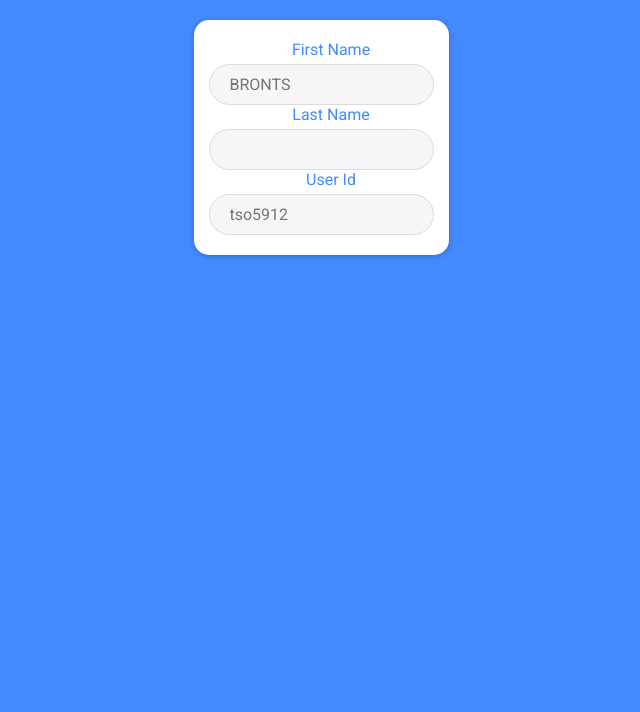
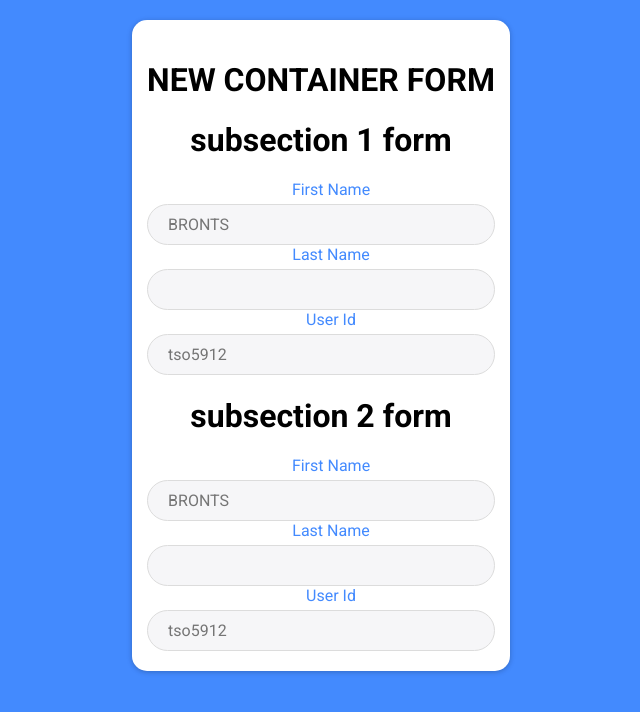
Before and after one commit to b2dt/react-form-template, a React app: page / in a window 1280 px wide. Shown: the top 712 px of the page, without its empty margins (319-959 px from the left). Built offline with nearby package versions, Linux system fonts and the light colour scheme.

Commit message:
Configured formSection flexibility.

```diff
--- a/src/components/app/app.tsx
+++ b/src/components/app/app.tsx
@@ -3,6 +3,7 @@ import {renderRoutes} from 'react-router-config'
 import {RouteComponentProps} from "react-router";
 import Form from '../form/form';
 import {InputType} from "../../models/inputType";
+import FormSection from "../formSection/formSection";
 
 export interface AppPageProps extends RouteComponentProps<any> {
 
@@ -26,6 +27,7 @@ export default class App extends React.Component<AppPageProps, any> {
 		const {props} = this
 		const formProps = [
 			{
+				index: 0,
 				id: "rus-first-name",
 				required: true,
 				inputType: InputType.Text,
@@ -33,11 +35,13 @@ export default class App extends React.Component<AppPageProps, any> {
 				defaultText: "",
 				label: "First Name"
 			}, {
+				index: 1,
 				id: "rus-last-name",
 				required: true,
 				inputType: InputType.Text,
 				label: "Last Name"
 			}, {
+				index: 2,
 				id: "rus-id",
 				inputType: InputType.Text,
 				placeholder: "tso5912",
@@ -48,10 +52,10 @@ export default class App extends React.Component<AppPageProps, any> {
 
 		return (
 			<div id="app">
-				<Form
-					formFields={formProps}
-					inputsPerRow={2}
-				/>
+				<Form title="NEW CONTAINER FORM">
+					<FormSection title="subsection 1 form" formFields={formProps} inputsPerRow={2}/>
+					<FormSection title="subsection 2 form" formFields={formProps} inputsPerRow={2}/>
+				</Form>
 			</div>
 		)
 	}
--- a/src/components/form/form.tsx
+++ b/src/components/form/form.tsx
@@ -6,24 +6,18 @@ import classNames from 'classnames'
 import Input from "../general/input/input";
 
 export interface FormProps {
-	formFields: FormFieldProps[]
-	inputsPerRow: ColumnRange
+	title: string
+	formFields?: FormFieldProps[]
+	inputsPerRow?: ColumnRange
 }
 
 export default class Form extends React.Component<FormProps, any> {
 	constructor(props) {
 		super(props);
-		this.convertPropsToInputs = this.convertPropsToInputs.bind(this)
+		this.convertFormFieldPropsToInputs = this.convertFormFieldPropsToInputs.bind(this)
 		this.convert = this.convert.bind(this)
 		this.updateFieldValue = this.updateFieldValue.bind(this)
-		this.state = {
-			formState: this.props.formFields.map((field, index) => {
-				return {
-					index: index,
-					...field,
-				}
-			})
-		}
+		this.createForm = this.createForm.bind(this)
 	}
 
 	componentDidMount(): void {
@@ -33,7 +27,6 @@ export default class Form extends React.Component<FormProps, any> {
 	updateFieldValue(e) {
 		const {state} = this
 		console.log(state.formState)
-		state.formState.find(input => input)
 	}
 
 	convertToTextBox(textProps: FormFieldProps, columns: ColumnRange) {
@@ -79,15 +72,25 @@ export default class Form extends React.Component<FormProps, any> {
 			return this.convertToTextArea(formProp, props.inputsPerRow)
 	}
 
-	convertPropsToInputs() {
-		return this.state.formState.map(field => this.convert(field))
+	convertFormFieldPropsToInputs() {
+		return this.props.formFields.map(field => this.convert(field))
+	}
+
+	createForm() {
+		const {props} = this
+		if (props.children === null || props.children === undefined) {
+			return this.convertFormFieldPropsToInputs()
+		} else {
+			return this.props.children
+		}
 	}
 
 	render(): React.ReactNode {
 		const {props} = this
-		let formFields = this.convertPropsToInputs()
+		let formFields = this.createForm()
 		return (
 			<div id='formContainer'>
+				<h1>{props.title}</h1>
 				{formFields}
 			</div>
 		);
--- /dev/null
+++ b/src/components/formSection/formSection.tsx
@@ -0,0 +1,19 @@
+import * as React from 'react'
+import Form from "../form/form";
+
+export default class FormSection extends Form {
+	constructor(props) {
+		super(props)
+	}
+
+	render() {
+		const{props} = this
+		let formFields = this.createForm()
+		return (
+			<div>
+				<h1>{props.title}</h1>
+				{formFields}
+			</div>
+		)
+	}
+}
--- a/src/components/general/input/input.tsx
+++ b/src/components/general/input/input.tsx
@@ -52,7 +52,7 @@ export default class Input extends React.Component<InputProps, any> {
 			pattern: inputProps.pattern,
 			min: inputProps.min,
 			max: inputProps.max,
-			onchange: this.localOnChange
+			onChange: this.localOnChange
 		}
 	}
 
--- a/src/models/formFieldProps.tsx
+++ b/src/models/formFieldProps.tsx
@@ -4,8 +4,8 @@ export interface FormFieldProps {
 	id: string
 	inputType: InputType
 	label: string
+	index: number
 
-	index?: number
 	required?: boolean
 	defaultText?: string
 	placeholder?: string
```
Also changed, not shown: src/components/formSection/formSection.scss (added).
